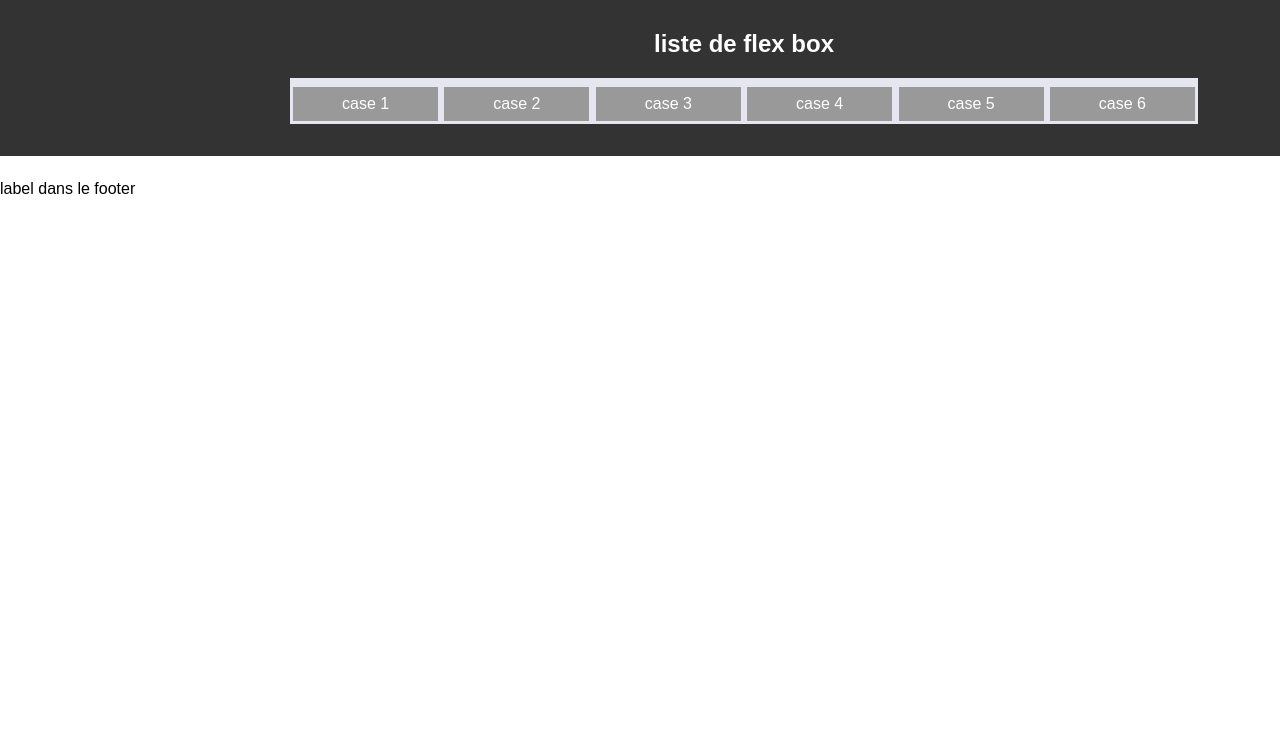
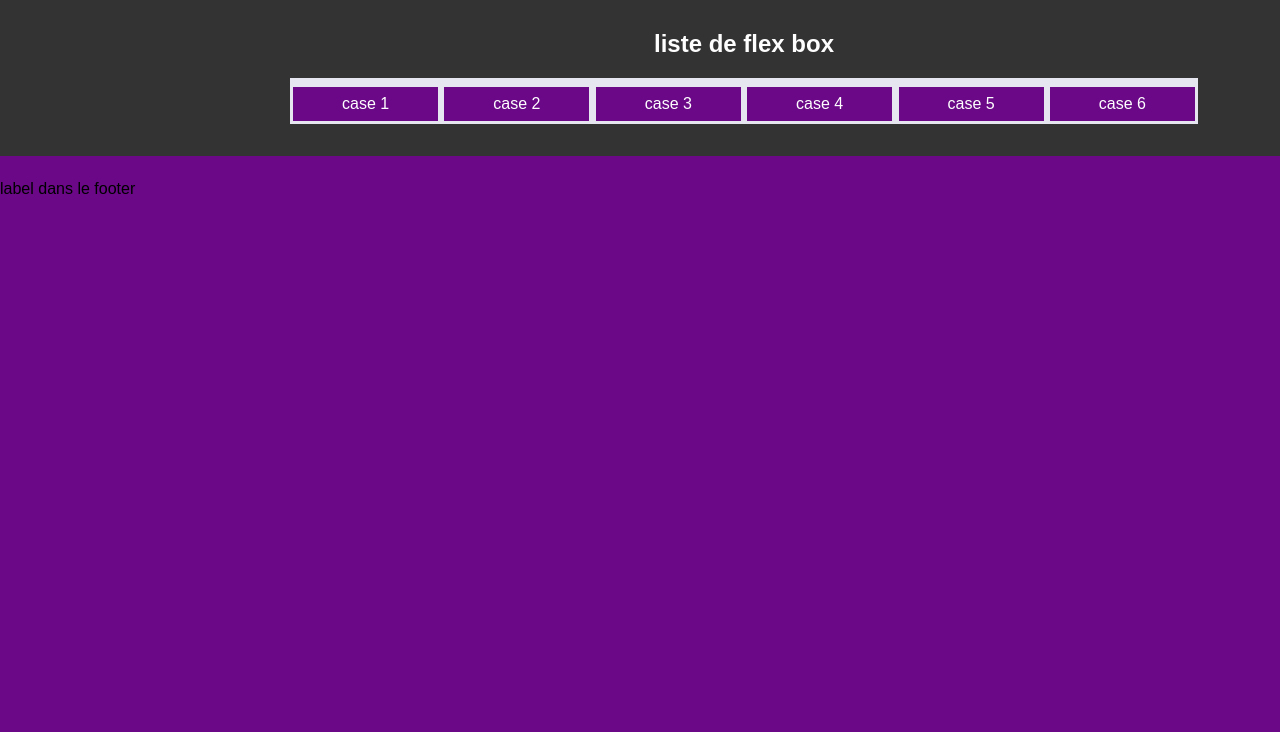
Before and after one commit to gabdestro/veille-node, a plain HTML site: page index.html in a window 1280 px wide. Shown: the part 68-800 px from the top of the page. Drawn offline with Linux system fonts and the light colour scheme.

Commit message:
modification couleur fond

```diff
--- a/less/style.less
+++ b/less/style.less
@@ -3,7 +3,9 @@
 @couleur-txt_body: #666666;
 @couleur-contrasteFond: #E6E6F1;
 @couleur-caseFond: #333333;
-@couleur-mauve: #999999;
+@couleur-mauve: #6A0888;
+
+
 
 
 .menu{
@@ -38,6 +40,10 @@ a{
     flex:1;
 }
 
+body{
+    background-color :@couleur-mauve;
+}
+
 .liste-case{
 		display:flex;
 		justify-content: center;
@@ -63,7 +69,7 @@ a{
      	}
 
      	li{
-     		display:flex;
+     		c
      		margin: 0 auto;
 
      	  	background-color : @couleur-contrasteFond;
```
Also changed, not shown: css/style.css.
